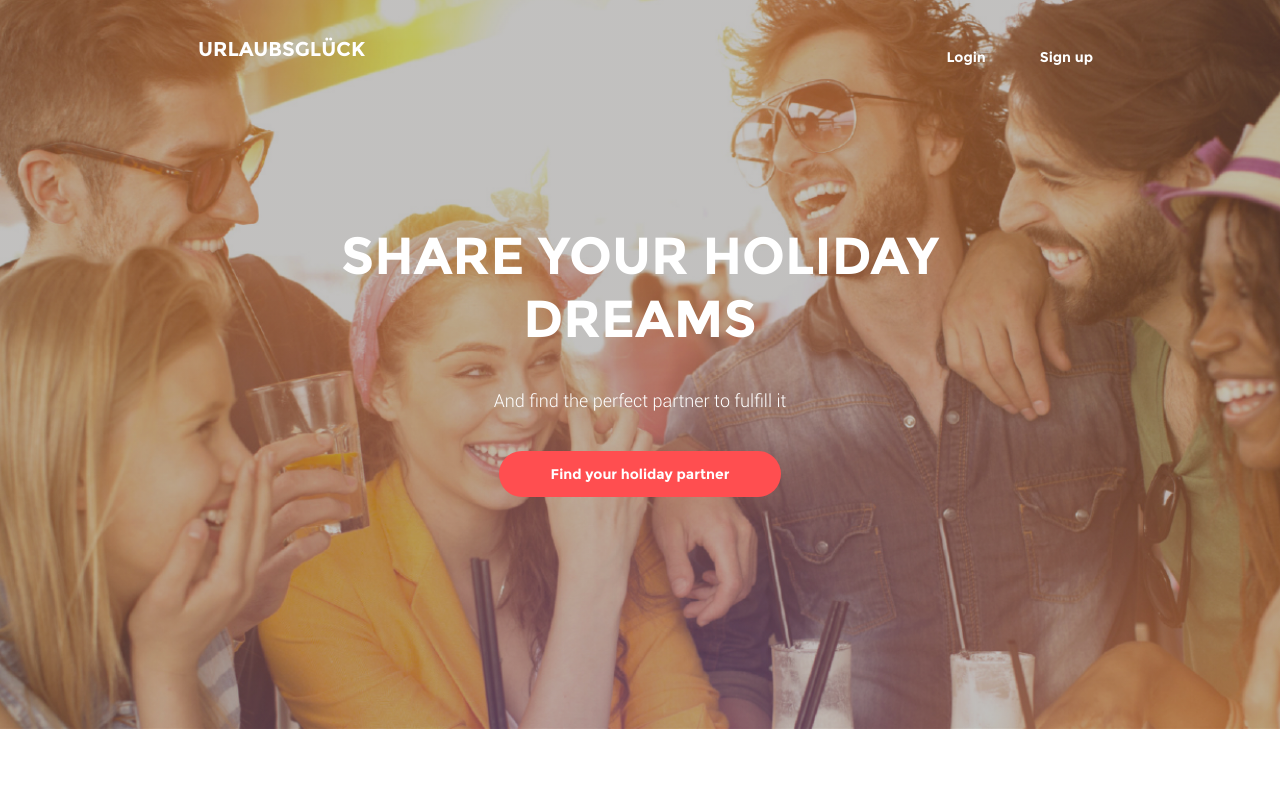
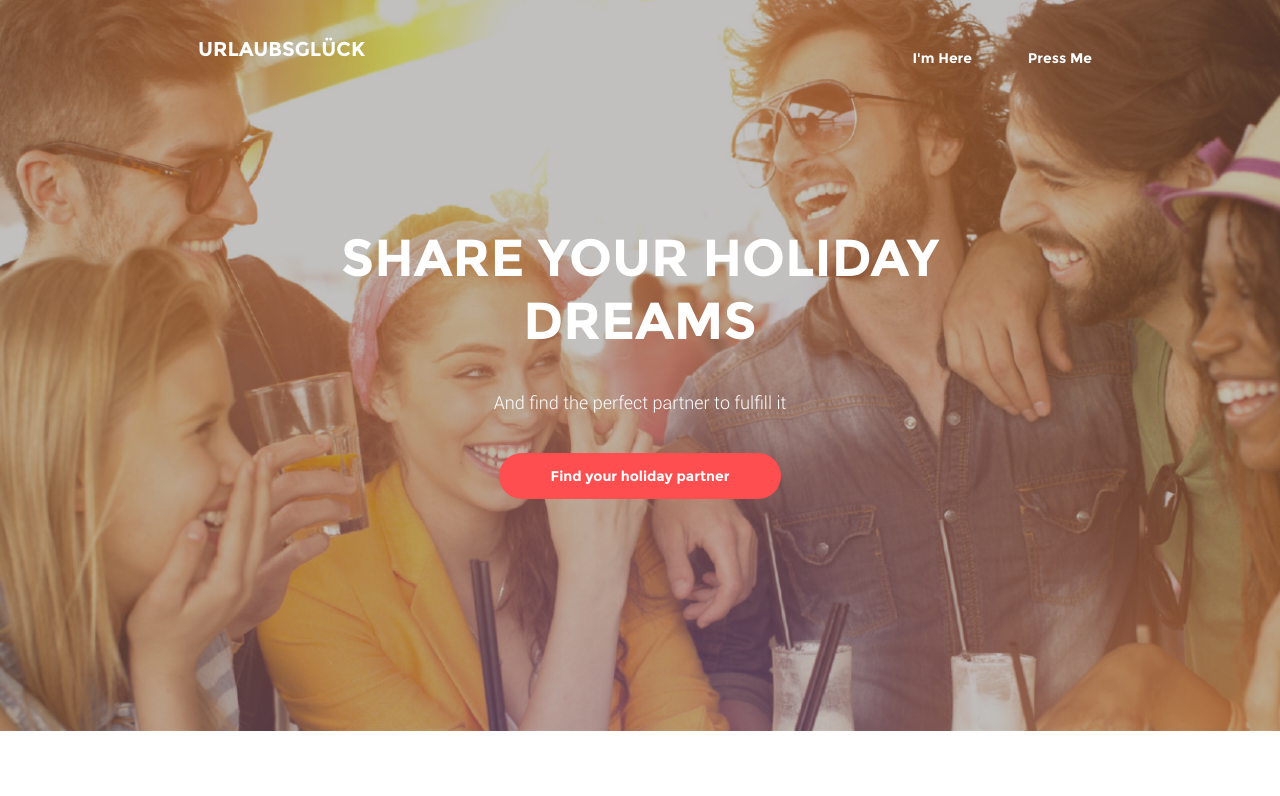
Before and after one commit to maksymmukanovskyi/goit-bootcamp-home-work, a plain HTML site: page html-css/module-09/index.html in a window 1280 px wide. Shown: the top 796 px of the page. Drawn offline with Linux system fonts and the light colour scheme; files whose address does not match are found by name.

Commit message:
updated butts

```diff
--- a/html-css/module-09/css/header.css
+++ b/html-css/module-09/css/header.css
@@ -22,13 +22,13 @@
 .header__submit-bt{
     background-color: transparent;
     /*border:none;*/
-    color: white;
+    color: #ffffff;
     padding: 0.625rem 1.5rem;
     text-align: center;
     text-decoration: none;
     /*display: inline-block;*/
     /*margin: 4px 2px;*/
-    border:  1px solid transparent;
+    border:  2px solid transparent;
     cursor: pointer;
     font-family: 'Montserrat-Bold', sans-serif;
     font-weight: 700;
@@ -38,7 +38,7 @@
 }
 
 .header__submit-bt--hover:hover{
-    border: 1px solid white;
+    border: 2px solid white;
 }
 
 .header__logo{
--- a/html-css/module-09/index.html
+++ b/html-css/module-09/index.html
@@ -16,8 +16,8 @@
     <div class="container">
         <header class="header">
             <form action="" class="header__main-form">
-                <button class="header__submit-bt header__submit-bt--hover" type="submit">Login</button>
-                <button class="header__submit-bt header__submit-bt--hover" type="submit">Sign up</button>
+                <button class="header__submit-bt header__submit-bt--hover" type="submit">I'm Here</button>
+                <button class="header__submit-bt header__submit-bt--hover" type="submit">Press Me</button>
             </form>
             <a href="" class="header__logo header__logo--hover">URLAUBSGLÜCK</a>
 
```
